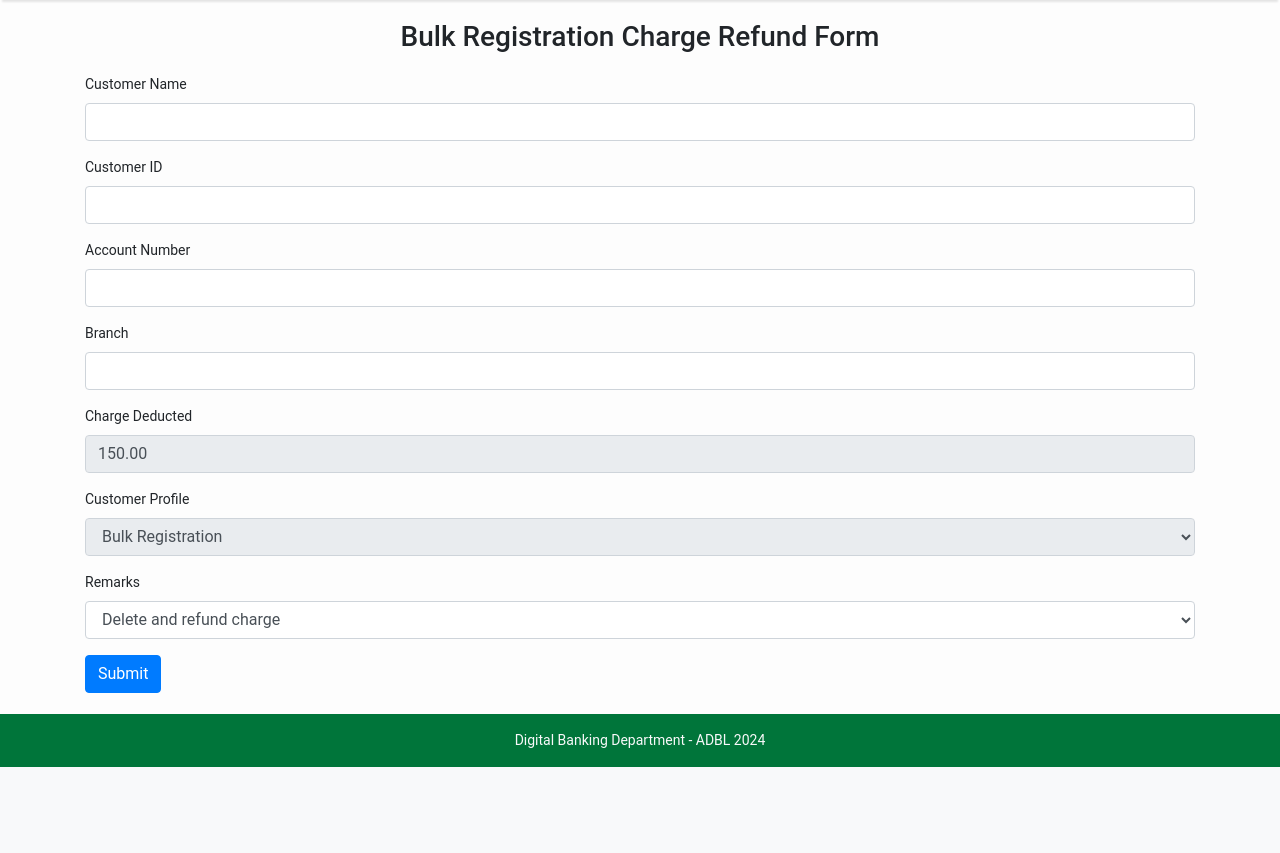
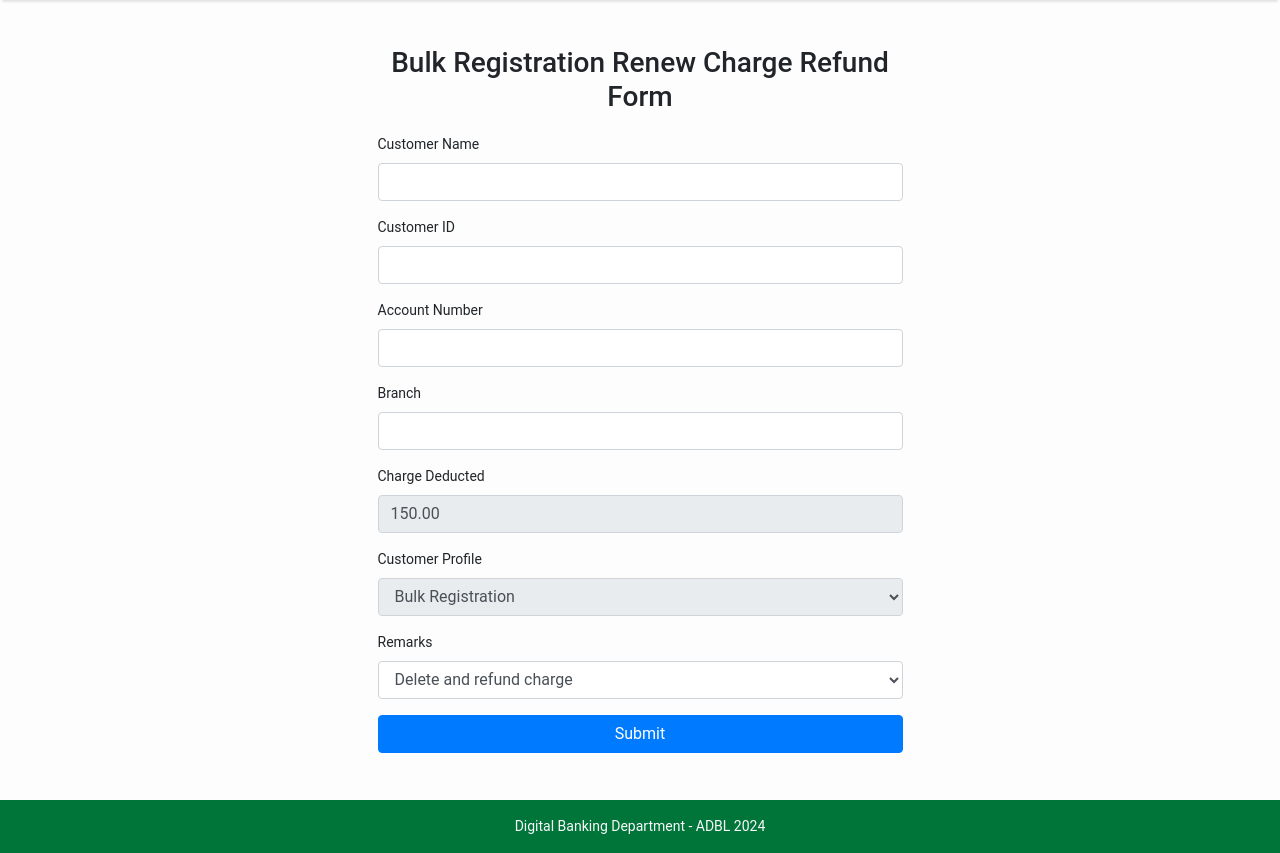
Before and after one commit to ab817/digitalsupport, a Django app: page /adminpanel/bulk-form/ in a window 1280 px wide. Shown: the part 86-939 px from the top of the page. Before the commit the page ends 853 px from the top, so only its background shows below. Run offline with Django 5.2, Linux system fonts and the light colour scheme; some libraries are stand-ins or nearby versions.

Commit message:
form design

```diff
--- a/digitallogs/templates/bulk-form.html
+++ b/digitallogs/templates/bulk-form.html
@@ -1,8 +1,9 @@
 {% extends "base_form.html" %}
 
 {% block content %}
-<div class="container">
-    <h2>Bulk Registration Charge Refund Form</h2>
+<div class="container d-flex justify-content-center align-items-center" style="min-height: 100vh;">
+    <div class="col-md-6">
+        <h2 class="text-center">Bulk Registration Renew Charge Refund Form</h2>
         {% if messages %}
             <div class="container mt-3">
                 {% for message in messages %}
@@ -47,8 +48,9 @@
                     <option value="Change to CustomerFinal Profile">Change to CustomerFinal Profile</option>
                 </select>
             </div>
-        <button type="submit" class="btn btn-primary">Submit</button>
+            <button type="submit" class="btn btn-primary w-100">Submit</button>
         </form>
         <br>
     </div>
+</div>
 {% endblock %}
```
Lines whose indentation alone changed are shown as unchanged.
